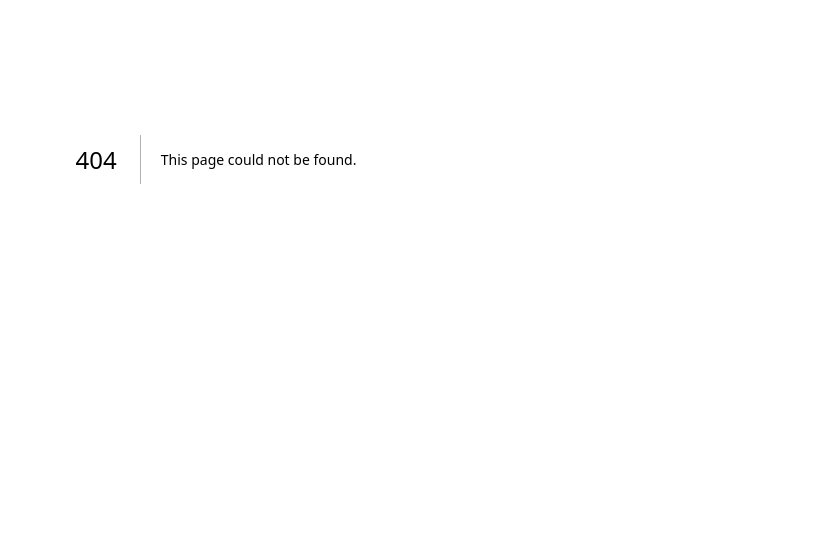
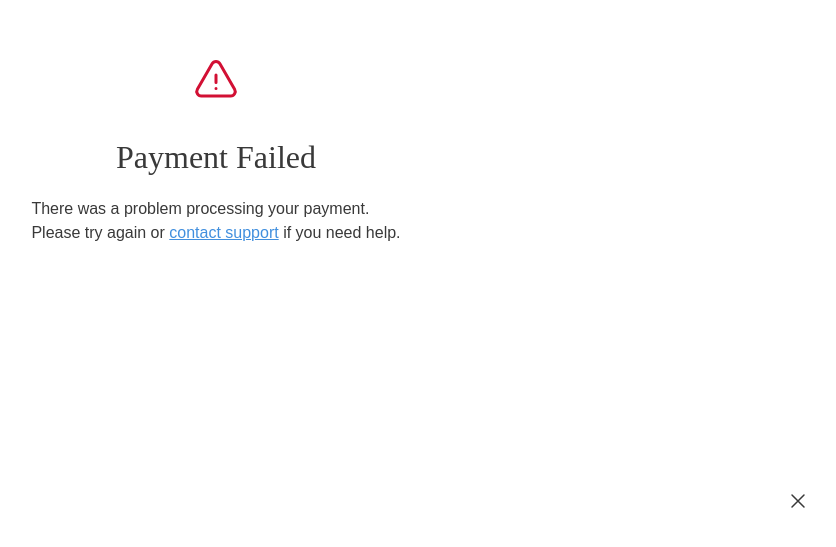
Before and after one commit to arshwaraich/FlagFusion, a Next.js app: page /failure in a window 1280 px wide. Before the commit this address had no page. Shown: the part 241-788 px from the top of the page, without its empty margins (424-1260 px from the left). Built offline with nearby package versions, Linux system fonts and the light colour scheme.

Commit message:
Added success and failure paths

```diff
--- /dev/null
+++ b/app/failure/page.tsx
@@ -0,0 +1,9 @@
+"use client";
+
+import dynamic from "next/dynamic";
+
+const FailurePopup = dynamic(() => import("@/components/StripeOutcome/FailurePopup"), { ssr: false });
+
+export default function FailurePage() {
+  return <FailurePopup />;
+}
--- a/app/globals.css
+++ b/app/globals.css
@@ -10,6 +10,7 @@
   --dark-highlight: #1a1a1a;
   --dark-grey: #d9d9d9;
   --selection: #418FDE;
+  --danger: #d21034;
 }
 
 @media (prefers-color-scheme: dark) {
--- a/app/page.tsx
+++ b/app/page.tsx
@@ -3,6 +3,7 @@
 import Board from "@/components/Board/Board";
 import Cart from "@/components/Cart/Cart";
 import Dock, { Actions } from "@/components/Dock/Dock";
+import { StripeOutcomePopups } from "@/components/StripeOutcome/StripeOutcomePopups";
 import { useState } from "react";
 
 const [FROM, TO] = ['US', 'CA'];
@@ -12,10 +13,11 @@ export default function Home() {
   const [to, setTo] = useState<string>(TO);
   const [color, setColor] = useState<string>();
   const [reset, setReset] = useState<boolean>(false);
-  const [showCart, setShowCart] = useState<boolean>(true);
+  const [showCart, setShowCart] = useState<boolean>(false);
 
   return (
     <>
+      <StripeOutcomePopups />
       <Board
         from={from}
         reset={reset}
--- /dev/null
+++ b/app/success/page.tsx
@@ -0,0 +1,9 @@
+"use client";
+
+import dynamic from "next/dynamic";
+
+const SuccessPopup = dynamic(() => import("@/components/StripeOutcome/SuccessPopup"), { ssr: false });
+
+export default function SuccessPage() {
+  return <SuccessPopup />;
+}
--- /dev/null
+++ b/components/StripeOutcome/FailurePopup.tsx
@@ -0,0 +1,23 @@
+"use client";
+
+import { XMarkIcon, ExclamationTriangleIcon } from "@heroicons/react/24/outline";
+import s from "@/components/StripeOutcome/Popup.module.scss";
+
+export default function FailurePopup() {
+  const handleClose = () => {
+    window.location.href = "/";
+  };
+  return (
+    <div className={s.popup}>
+      <button className={s.closeButton} onClick={handleClose} title="Return Home">
+        <XMarkIcon className={s.icon} />
+      </button>
+      <ExclamationTriangleIcon className={s.iconAlert} />
+      <h1 className={s.heading}>Payment Failed</h1>
+      <span className={s.message}>
+        There was a problem processing your payment.<br />
+        Please try again or <a href="mailto:orders@flagfusion.ca" className={s.supportLink}>contact support</a> if you need help.
+      </span>
+    </div>
+  );
+}
--- /dev/null
+++ b/components/StripeOutcome/Popup.module.scss
@@ -0,0 +1,114 @@
+.popup {
+  position: fixed;
+  z-index: 10;
+  top: 0;
+  left: 0;
+  width: 100%;
+  height: 100%;
+
+  background-color: var(--background);
+
+  padding: 0.5rem;
+
+  display: flex;
+  flex-direction: column;
+  align-items: center;
+  justify-content: center;
+  font-family: 'American Typewriter', serif;
+
+  h1 {
+    font-size: 1.5rem;
+  }
+
+  span {
+    font-size: 1rem;
+    font-family: Arial, Helvetica, sans-serif;
+  }
+
+  .checkoutButton {
+    border: 2px solid var(--foreground);
+    background-color: var(--foreground);
+    color: var(--background);
+    border-radius: 1000px;
+    padding: 0.5rem 1rem;
+    font-family: Arial, Helvetica, sans-serif;
+
+    &:hover {
+      background-color: var(--dark-highlight);
+    }
+  }
+
+  .closeButton {
+    position: absolute;
+    bottom: calc(2rem + 2px);
+    right: calc(2rem + 2px);
+
+    height: 3rem;
+    width: 3rem;
+    border-radius: 1000px;
+
+    &:hover {
+      background-color: var(--light-highlight);
+    }
+
+    display: flex;
+    align-items: center;
+    justify-content: center;
+
+    .icon {
+      height: 1.5rem;
+    }
+  }
+
+  .iconAlert {
+    color: var(--danger);
+    width: 48px;
+    height: 48px;
+    margin-bottom: 12px;
+  }
+
+  .iconSuccess {
+    color: var(--selection);
+    width: 48px;
+    height: 48px;
+    margin-bottom: 12px;
+  }
+
+  .heading {
+    font-family: 'American Typewriter', serif;
+    font-size: 2rem;
+    margin: 0.5em 0;
+  }
+
+  .message {
+    display: block;
+    margin-bottom: 16px;
+  }
+
+  .buttonHome {
+    margin-top: 8px;
+  }
+
+  .supportLink {
+    color: var(--selection);
+    text-decoration: underline;
+  }
+
+  @media only screen and (max-width: 800px) {
+    border-radius: 24px 24px 0 0;
+    padding: 2rem;
+
+    h1 {
+      font-size: 1.15rem;
+    }
+
+    span {
+      font-size: 0.95rem;
+    }
+
+    .closeButton {
+      right: unset;
+      bottom: calc(6.5rem + 2px);
+    }
+  }
+}
--- /dev/null
+++ b/components/StripeOutcome/StripeOutcomePopups.tsx
@@ -0,0 +1,24 @@
+import { useEffect, useState } from "react";
+import { usePathname } from "next/navigation";
+import dynamic from "next/dynamic";
+
+const SuccessPopup = dynamic(() => import("@/components/StripeOutcome/SuccessPopup"), { ssr: false });
+const FailurePopup = dynamic(() => import("@/components/StripeOutcome/FailurePopup"), { ssr: false });
+
+export function StripeOutcomePopups() {
+  const pathname = usePathname();
+  const [show, setShow] = useState(true);
+
+  useEffect(() => {
+    setShow(true);
+  }, [pathname]);
+
+  if (!show) return null;
+  if (pathname === "/success") {
+    return <SuccessPopup />;
+  }
+  if (pathname === "/failure") {
+    return <FailurePopup />;
+  }
+  return null;
+}
--- /dev/null
+++ b/components/StripeOutcome/SuccessPopup.tsx
@@ -0,0 +1,23 @@
+"use client";
+
+import { XMarkIcon, CheckCircleIcon } from "@heroicons/react/24/outline";
+import s from "@/components/StripeOutcome/Popup.module.scss";
+
+export default function SuccessPopup() {
+  const handleClose = () => {
+    window.location.href = "/";
+  };
+  return (
+    <div className={s.popup}>
+      <button className={s.closeButton} onClick={handleClose} title="Return Home">
+        <XMarkIcon className={s.icon} />
+      </button>
+      <CheckCircleIcon className={s.iconSuccess} />
+      <h1 className={s.heading}>Thank you!</h1>
+      <span className={s.message}>
+        Your purchase was successful and is being processed.<br />
+        You’ll receive a confirmation email soon.
+      </span>
+    </div>
+  );
+}
```
